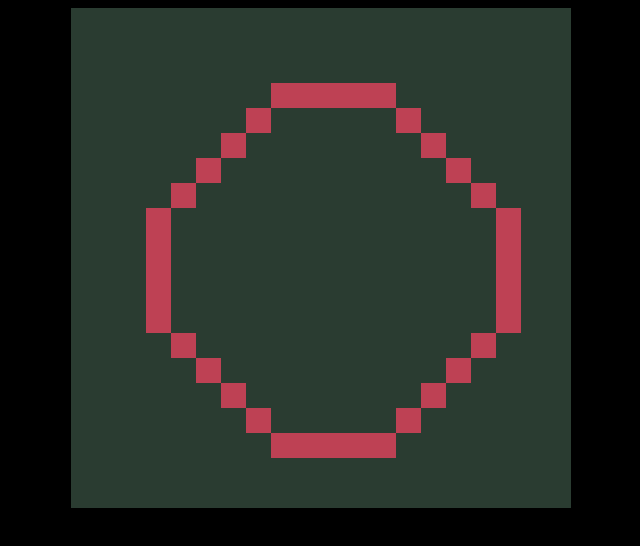
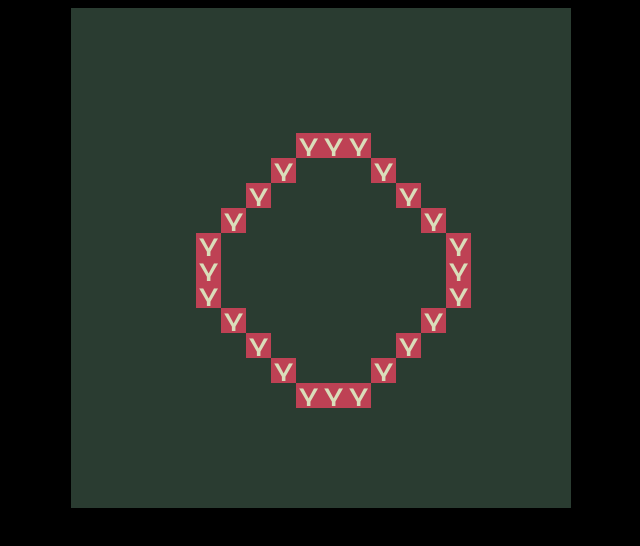
Before and after one commit to Therealajahn/Sass-balloons, a plain HTML site: page index.html in a window 1280 px wide. Shown: the whole page, without its empty margins (319-959 px from the left). Drawn offline with nearby package versions, Linux system fonts and the light colour scheme.

Commit message:
quick save

```diff
--- a/JS/text.js
+++ b/balloons.js
@@ -56,6 +56,10 @@ function putPixel(x, y){
         let pixel = document.createElement('div');
         pixel.style.background =  '#BE4154';
         pixel.style.gridArea = `x${x}y${y}`;
+        pixel.style.textAlign = 'center';
+        pixel.style.color = '#D9DEBA';
+        pixel.style.fontSize = '23px';
+        pixel.innerHTML = 'Y';
         grid.appendChild(pixel);
         i++;
     }
@@ -93,4 +97,4 @@ function circleBres(xc,yc, r) {
     }
 }
 
-circleBres(0,0,7);
+circleBres(0,0,5);
--- a/index.html
+++ b/index.html
@@ -10,18 +10,11 @@
         <link rel="stylesheet" href="CSS/balloons.css">
         <link href="https://fonts.googleapis.com/css2?family=Krona+One&display=swap" rel="stylesheet">
 
-        <script src="JS/text.js" defer></script>
-        <script src="JS/drawCircle.js" defer></script>
+        <script src="balloons.js" defer></script>
     </head>
     <body>
 
         <div class='test'>
-            <!-- <div class='pixel one'></div>
-            <div class='pixel two'></div>
-            <div class='pixel three'></div>
-            <div class='pixel four'></div>
-            <div class='pixel five'></div>
-            <div class='pixel six'></div> -->
         </div>
 
     </body>
```
Also changed, not shown: JS/drawCircle.js (deleted).
